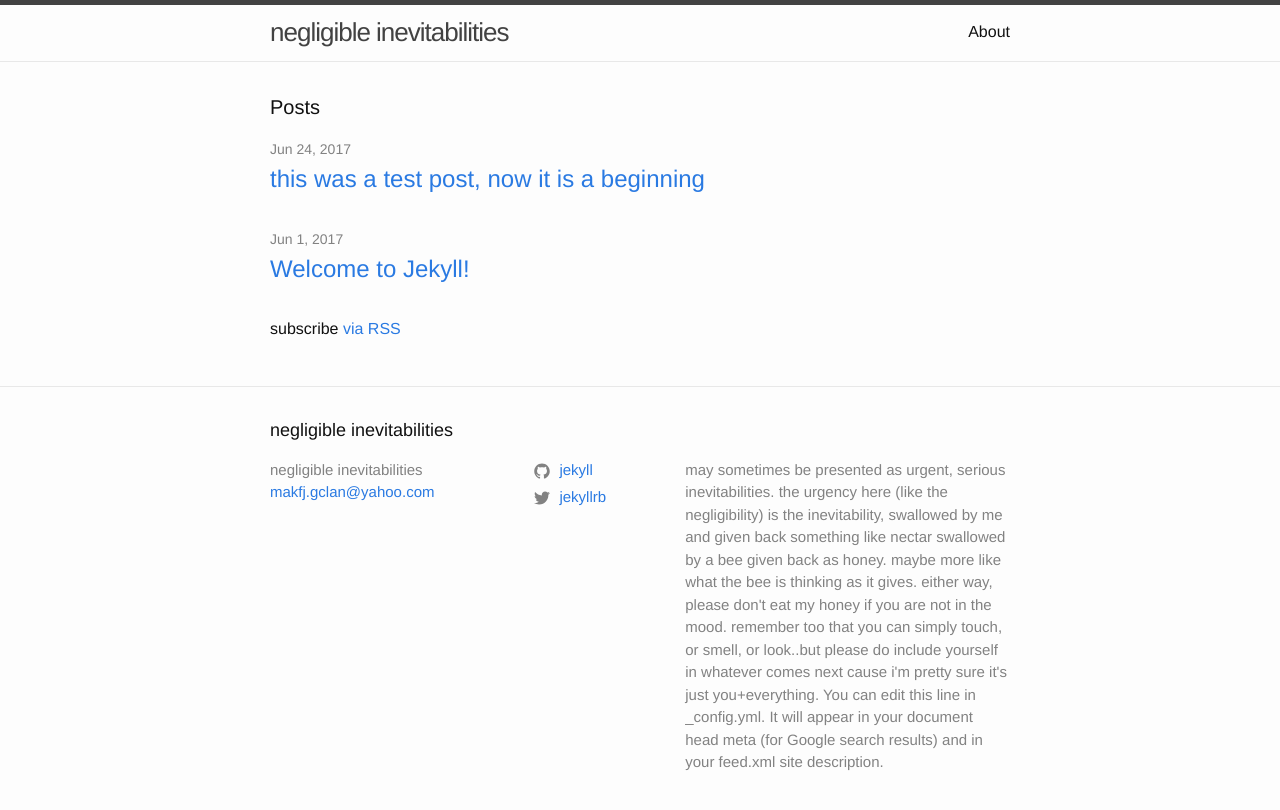
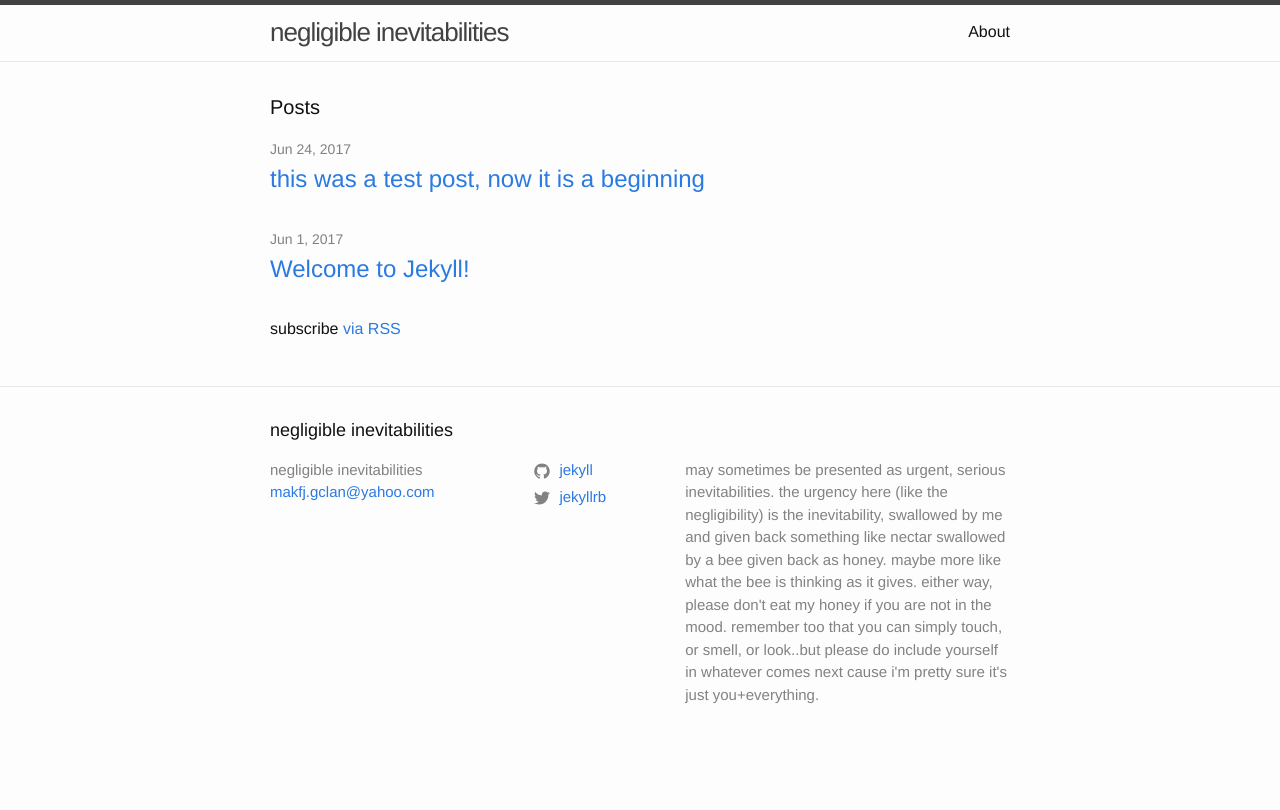
Before and after one commit to jamalgaddis/jamalgaddis.github.io, a Jekyll site: the page built from index.md, in a window 1280 px wide. Shown: the top 810 px of the page. Built offline with Jekyll 4.4.1, drawn with Linux system fonts in a browser that asks for light colours.

Commit message:
Update _config.yml

```diff
--- a/_config.yml
+++ b/_config.yml
@@ -22,9 +22,6 @@ description: > # this means to ignore newlines until "baseurl:"
   it gives. either way, please don't eat my honey if you are
   not in the mood. remember too that you can simply touch, or smell, or look..but please do
   include yourself in whatever comes next cause i'm pretty sure it's just you+everything.
-  You can edit this
-  line in _config.yml. It will appear in your document head meta (for
-  Google search results) and in your feed.xml site description.
 baseurl: "" # the subpath of your site, e.g. /blog
 url: "" # the base hostname & protocol for your site, e.g. http://example.com
 twitter_username: jekyllrb
```
